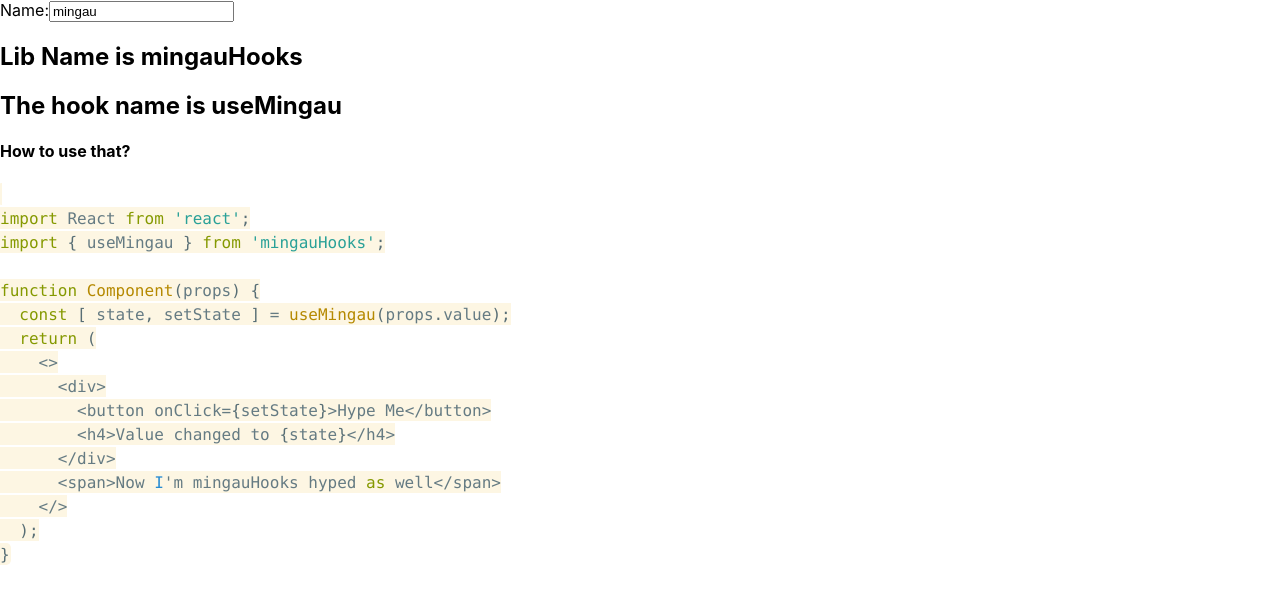
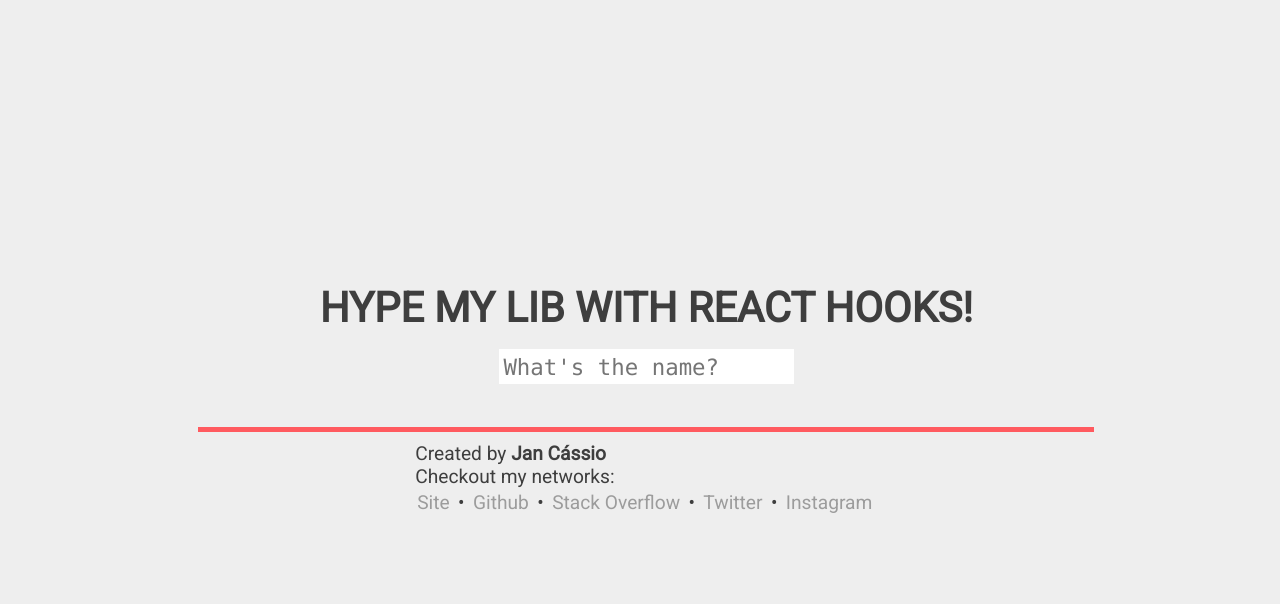
Before and after one commit to jancassio/hookshype, a React (Create React App) app: page / in a window 1280 px wide. Shown: the top 604 px of the page. Built offline with nearby package versions, Linux system fonts and the light colour scheme.

Commit message:
interface styles improvements

```diff
--- a/public/index.html
+++ b/public/index.html
@@ -19,6 +19,7 @@
       work correctly both with client-side routing and a non-root public URL.
       Learn how to configure a non-root public URL by running `npm run build`.
     -->
+    <link href="https://fonts.googleapis.com/css?family=Roboto:300,400" rel="stylesheet">
     <title>React App</title>
   </head>
   <body>
--- a/src/App.css
+++ b/src/App.css
@@ -1,3 +1,69 @@
 .App {
+  display: flex;
+  flex-direction: column;
+  flex-wrap: wrap;
+  justify-content: center;
+  align-items: center;
+  max-width: 100%;
+  height: 100%;
+}
 
+.App h2 span {
+  font-family: Consolas, Monaco, 'Andale Mono', 'Ubuntu Mono', monospace;
+  color: var(--hightlight-color);
+  animation: react 0.8s infinite alternate;
+  padding: 0.3rem;
+  background-color: #fdf6e3;
 }
+
+@keyframes react {
+  from {
+    color: var(--hightlight-color);
+  }
+
+  to {
+    color: #576f75;
+  }
+}
+
+.App div {
+  text-align: left;
+}
+
+.App h2, .App h4 {
+  display: block;
+  word-break: break-all;
+  word-wrap: break-word;
+  margin: 1.4rem 0;
+}
+
+.App h2 span, .App h4 span {
+  color: var(--hightlight-color);
+}
+
+footer {
+  text-align: left;
+  font-size: 1.2rem;
+}
+
+footer li {
+  list-style: none;
+  display: inline-block;
+  margin: 0.2rem 0.2rem;
+}
+
+footer li:first-child {
+  margin-left: 0;
+}
+
+footer a {
+  text-decoration: none;
+  color: #9c9c9c;
+  transition: color 0.2s linear;
+  border: 2px solid transparent;
+}
+
+footer a:hover {
+  color: var(--hightlight-color);
+  border-bottom: 2px solid var(--hightlight-color);
+}
--- a/src/App.tsx
+++ b/src/App.tsx
@@ -20,7 +20,7 @@
 class App extends PureComponent<Props, State> {
 
   state = {
-    name: 'mingau',
+    name: '',
   }
 
   componentDidMount() {
@@ -32,7 +32,7 @@
   }
 
   handleNameChange = (event: any) => {
-    const name = event.target.value.toLowerCase();
+    const name = event.target.value.toLowerCase().replace(/\W/g, '');
     this.setState(() => ({ name }))
   }
 
@@ -41,14 +41,32 @@
 
     return (
       <div className="App">
+        <h1>Hype my lib with <span>React Hooks!</span></h1>
         <Input value={name} onChange={this.handleNameChange} />
 
-        <h2>Lib Name is {name}Hooks</h2>
-        <h2>The hook name is use{captalize(name)}</h2>
+        <div className={`${name.length > 2 ? 'show' : 'hide'}`}>
+          <h2>Lib Name is <span>{name}Hooks</span></h2>
+          <h2>The hook name is <span>use{captalize(name)}</span></h2>
+          <h4>How to use that?</h4>
+        </div>
+        <Code name={name} />
 
-        <h4>How to use that?</h4>
-
-        <Code name={name} />
+        <div className="separator" />
+        <footer>
+          <p>Created by <b>Jan Cássio</b></p>
+          <span>Checkout my networks:</span>
+          <ul>
+            <li><a href="http://jancassio.com/" target="_blank">Site</a></li>
+            <li>•</li>
+            <li><a href="https://github.com/jancassio/" target="_blank">Github</a></li>
+            <li>•</li>
+            <li><a href="https://stackoverflow.com/users/457569/jan-c%C3%A1ssio" target="_blank">Stack Overflow</a></li>
+            <li>•</li>
+            <li><a href="https://twitter.com/jancassio/" target="_blank">Twitter</a></li>
+            <li>•</li>
+            <li><a href="https://instagram.com/jancassio/" target="_blank">Instagram</a></li>
+          </ul>
+        </footer>
       </div>
     );
   }
--- /dev/null
+++ b/src/Code.css
@@ -0,0 +1,4 @@
+.Code {
+  width: 100%;
+  margin: 0.4rem;
+}
--- a/src/Code.tsx
+++ b/src/Code.tsx
@@ -1,6 +1,8 @@
 import React from 'react'
 
 import { captalize } from './helpers';
+
+import './Code.css';
 
 interface Props {
   name: string;
@@ -26,7 +28,7 @@
 
 export default function Code({ name }: Props) {
   return (
-    <code className="language-javascript">
+    <code className={`Code language-javascript ${name.length > 2 ? 'show' : 'hide'}`}>
       {template({ name })}
     </code>
   )
--- /dev/null
+++ b/src/Input.css
@@ -0,0 +1,13 @@
+.Input {
+  font-size: 1.8rem;
+  margin: 1rem 0;
+}
+
+.Input input {
+  font-family: Consolas, Monaco, 'Andale Mono', 'Ubuntu Mono', monospace;
+  font-size: 1.4rem;
+  width: 100%;
+  display: inline-block;
+  border: none;
+  padding: 0.3rem;
+}
--- a/src/Input.tsx
+++ b/src/Input.tsx
@@ -1,4 +1,6 @@
 import React from 'react'
+
+import './Input.css';
 
 interface Props {
   value: string;
@@ -7,9 +9,14 @@
 
 export default function Input({ value, onChange }: Props) {
   return (
-    <label htmlFor="name">
-      <span>Name:</span>
-      <input type="text" name="name" value={value} onChange={onChange} />
+    <label className="Input" htmlFor="name">
+      <input
+        type="text"
+        name="name"
+        value={value}
+        onChange={onChange}
+        placeholder="What's the name?"
+      />
     </label>
   )
 }
--- a/src/index.css
+++ b/src/index.css
@@ -1,20 +1,70 @@
+* {
+  outline: none;
+  margin: 0;
+  padding: 0;
+  box-sizing: border-box;
+}
+
 html, body {
   width: 100%;
-  min-height: 100%;
-  overflow: hidden;
+  min-height: 100vh;
+  --hightlight-color: #FF5A5F
 }
 
 body {
-  margin: 0;
-  padding: 0;
-  font-family: -apple-system, BlinkMacSystemFont, "Segoe UI", "Roboto", "Oxygen",
-    "Ubuntu", "Cantarell", "Fira Sans", "Droid Sans", "Helvetica Neue",
-    sans-serif;
+  font-family: -apple-system BlinkMacSystemFont, 'Roboto', "Segoe UI", "Oxygen", "Ubuntu", "Cantarell", "Fira Sans", "Droid Sans", "Helvetica Neue", sans-serif;
+  font-size: 62.5%;
   -webkit-font-smoothing: antialiased;
   -moz-osx-font-smoothing: grayscale;
+
+  background-color: #eeeeee;
+  color: #3e3e3e;
+  text-align: center;
 }
 
 code {
   font-family: source-code-pro, Menlo, Monaco, Consolas, "Courier New",
     monospace;
 }
+
+h1 {
+  font-size: 2.6rem;
+  text-transform: uppercase;
+}
+
+h2 {
+  font-size: 2.0rem;
+}
+
+h4 {
+  font-size: 1.8rem;
+}
+
+#root {
+  width: 100%;
+  position: absolute;
+  top: 0;
+  bottom: 0;
+  font-size: 1.4rem;
+}
+
+.App div.separator {
+  width: 70%;
+  height: 5px;
+  background-color: var(--hightlight-color);
+  margin: 0.6rem;
+}
+
+.show {
+  opacity: 1;
+  transform: translate3d(0, 0, 0);
+  height: auto;
+  transition: all 0.4s ease-out;
+}
+
+.hide {
+  opacity: 0;
+  transform: translate3d(-100vh, 0, 0);
+  height: 0;
+  transition: all 0.1s linear;
+}
```
